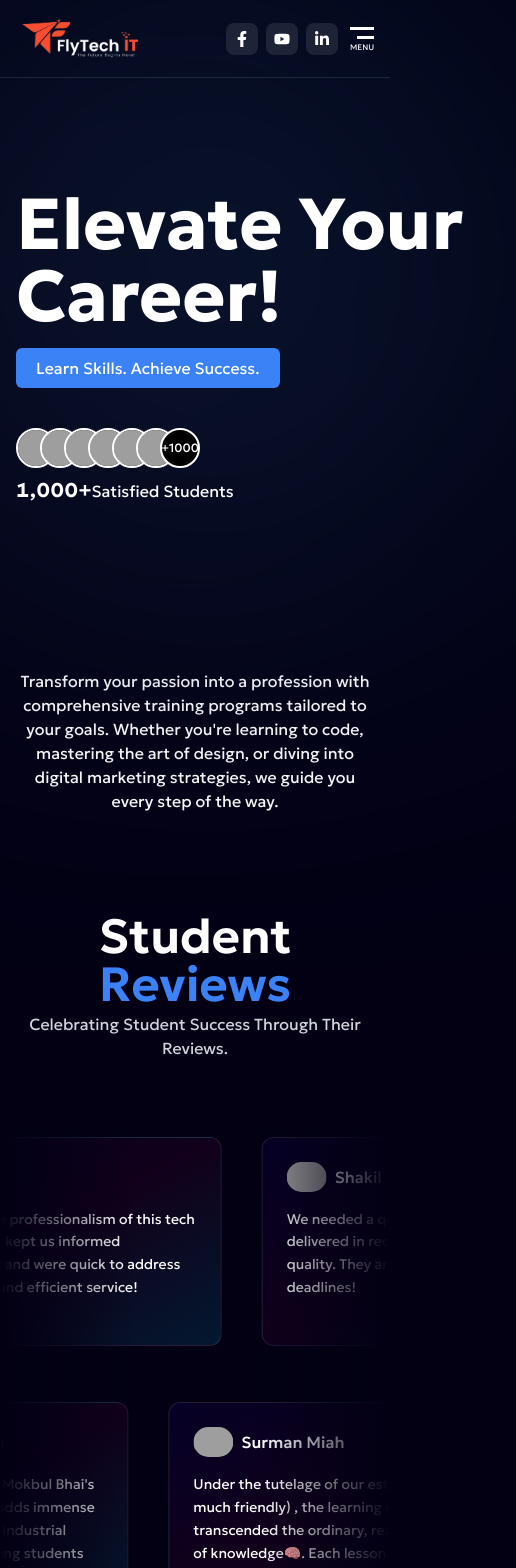
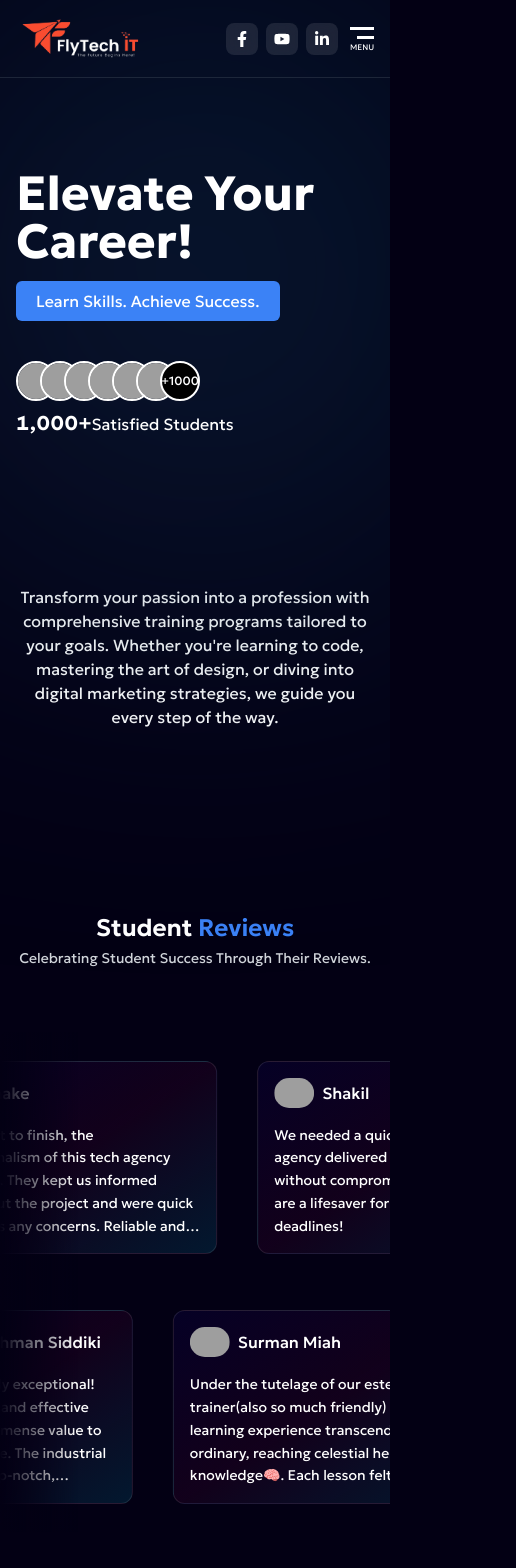
Before and after one commit to Shakiqurrahman/Flytech_IT, a Next.js app: page / in a window 390 px wide. Shown: the top 1568 px of the page, 516 px wide, since content can reach past the window. Built offline with nearby package versions, Linux system fonts and the light colour scheme; grey boxes are pictures that could not be loaded.

Commit message:
responsive added

```diff
--- a/src/components/Hero.jsx
+++ b/src/components/Hero.jsx
@@ -8,19 +8,26 @@ const Hero = () => {
             <div className="relative w-full">
                 <div className="max-w-[1600px] w-full rounded-full h-[400px] bg-gradient-to-b from-transparent from-0% via-95% to-100% via-blue-900 to-transparent absolute left-1/2 -translate-x-1/2 blur-[200px] animate-gradient"></div>
                 <div className="max-width min-h-[calc(100vh_-_90px)]">
-          <div className="relative  flex justify-center items-center min-h-[70vh]">
+                    <div className="relative  flex flex-col md:flex-row justify-center items-center min-h-[60vh] sm:min-h-[70vh]">
                         <div className=" mb-10 w-full">
-              <h1 className="text-7xl w-[500px] font-bold">
+                            <h1 className="text-5xl sm:text-7xl w-full sm:w-[500px] font-bold">
                                 Elevate Your Career!
                             </h1>
                             <p className="bg-blue-500 py-2 px-5 rounded-md mt-4 inline-block">
                                 Learn Skills. Achieve Success.
                             </p>
                             <div className="space-y-2 mt-10 mb-4">
-                <AvatarCircles numPeople={1000} avatarUrls={avatars} />
+                                <AvatarCircles
+                                    numPeople={1000}
+                                    avatarUrls={avatars}
+                                />
                                 <p>
                                     <span className="text-xl font-bold">
-                    <NumberTicker value={1000} className="text-white" />+
+                                        <NumberTicker
+                                            value={1000}
+                                            className="text-white"
+                                        />
+                                        +
                                     </span>
                                     Satisfied Students
                                 </p>
@@ -30,10 +37,12 @@ const Hero = () => {
                     </div>
                     <div className="text-center max-w-[1000px] mx-auto">
                         <p className=" mb-2">
-              Transform your passion into a profession with comprehensive
-              training programs tailored to your goals. Whether you&apos;re
-              learning to code, mastering the art of design, or diving into
-              digital marketing strategies, we guide you every step of the way.
+                            Transform your passion into a profession with
+                            comprehensive training programs tailored to your
+                            goals. Whether you&apos;re learning to code,
+                            mastering the art of design, or diving into digital
+                            marketing strategies, we guide you every step of the
+                            way.
                         </p>
                         {/* <p>
                             Our expert-led courses are designed to empower you
--- a/src/components/ReviewCard.jsx
+++ b/src/components/ReviewCard.jsx
@@ -5,7 +5,7 @@ const ReviewCard = ({ img, name, body }) => {
     return (
         <figure
             className={cn(
-                "relative w-[400px] cursor-pointer overflow-hidden rounded-xl border p-6",
+                "relative w-[300px] sm:w-[400px] cursor-pointer overflow-hidden rounded-xl border p-4 sm:p-6",
                 "border-gray-50/[.1] bg-gradient-to-tl from-[#01506e]/30 via-[#4f0239]/20 to-[#0d0258]/25  hover:bg-gray-50/[.05]"
             )}
         >
--- a/src/components/Reviews.jsx
+++ b/src/components/Reviews.jsx
@@ -7,10 +7,10 @@ const Reviews = () => {
     const secondRow = reviewsData.slice(reviewsData.length / 2);
     return (
         <>
-            <h1 className="text-center font-semibold text-5xl mb-1">
+            <h1 className="text-center font-semibold text-2xl sm:text-5xl mb-1">
                 Student <span className="text-blue-500">Reviews</span>
             </h1>
-            <p className="text-center text-gray-300">
+            <p className="text-center text-gray-300 text-sm sm:text-base">
                 Celebrating Student Success Through Their Reviews.
             </p>
             <div className="mt-16 relative flex min-h-[500px] w-full flex-col items-center justify-center overflow-hidden rounded-lg md:shadow-xl gap-y-10">
@@ -24,8 +24,8 @@ const Reviews = () => {
                         <ReviewCard key={index} {...review} />
                     ))}
                 </Marquee>
-                <div className="pointer-events-none absolute inset-y-0 left-0 w-1/3 bg-gradient-to-r from-body "></div>
-                <div className="pointer-events-none absolute inset-y-0 right-0 w-1/3 bg-gradient-to-l from-body "></div>
+                <div className="pointer-events-none absolute inset-y-0 left-0 w-1/5 sm:w-1/4  bg-gradient-to-r from-body "></div>
+                <div className="pointer-events-none absolute inset-y-0 right-0 w-1/5 sm:w-1/4bg-gradient-to-l from-body "></div>
             </div>
         </>
     );
```
Lines whose indentation alone changed are shown as unchanged.
